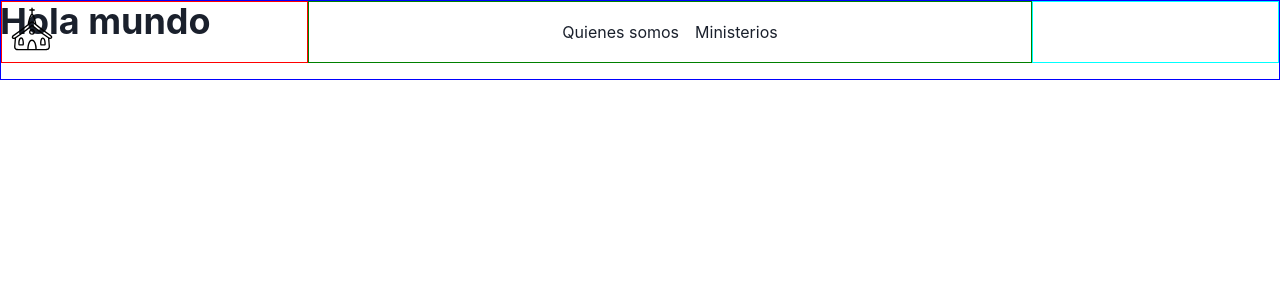
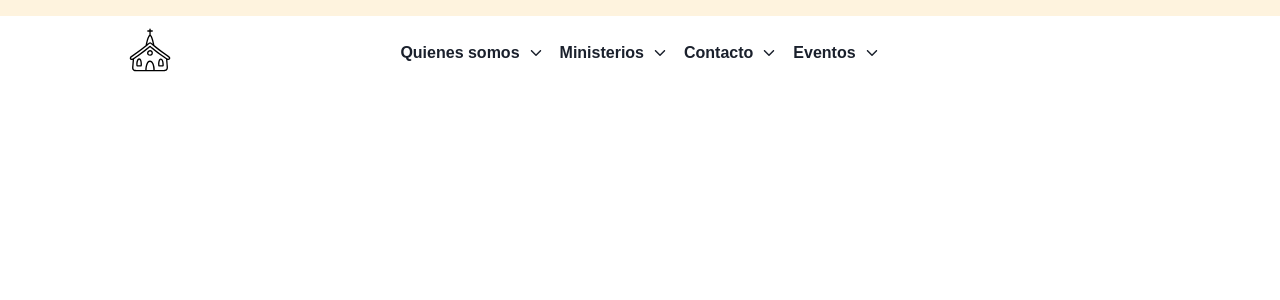
Before and after one commit to Agus9217/iglesia-production, a Next.js app: page / in a window 1280 px wide. Shown: the top 300 px of the page. Built offline with nearby package versions, Linux system fonts and the light colour scheme.

Commit message:
styling navbar

```diff
--- a/src/app/_providers/index.tsx
+++ b/src/app/_providers/index.tsx
@@ -2,6 +2,8 @@
 
 import { ChakraProvider } from '@chakra-ui/react'
 import { css, Global } from '@emotion/react'
+// Supports weights 100-900
+import '@fontsource-variable/montserrat';
 import React from 'react'
 
 export const Providers = ({ children }: { children: React.ReactNode }) => {
@@ -11,6 +13,10 @@ export const Providers = ({ children }: { children: React.ReactNode }) => {
         styles={css`
           html {
             scroll-behavior: smooth;
+          },
+
+          body {
+            font-family: 'Montserrat Variable', sans-serif;
           }
         `}
       />
--- a/src/app/components/navbar/DesktopNavbar.tsx
+++ b/src/app/components/navbar/DesktopNavbar.tsx
@@ -1,5 +1,8 @@
-import { Box, Button, Flex, Popover, PopoverArrow, PopoverBody, PopoverContent, PopoverHeader, PopoverTrigger, Stack, UnorderedList } from '@chakra-ui/react'
+'use client'
+
+import { Box, Button, Flex, Popover, PopoverBody, PopoverContent, PopoverTrigger, Stack, } from '@chakra-ui/react'
 import logo from '../../assets/img/church-logo.svg'
+import { IoIosArrowDown } from "react-icons/io";
 import Image from 'next/image'
 import { navItem } from './nav-item'
 import { Link } from '@chakra-ui/next-js'
@@ -11,9 +14,11 @@ export const DesktopNavbar = () => {
       direction={'row'}
     >
       <Flex
-        borderWidth={'thin'}
-        borderColor={'red'}
         flexGrow={1}
+        maxW={300}
+        w={'100%'}
+        alignItems={'center'}
+        justifyContent={'center'}
       >
         <Image
           src={logo}
@@ -23,33 +28,58 @@ export const DesktopNavbar = () => {
         />
       </Flex>
       <Flex
-        borderWidth={'thin'}
-        borderColor={'green'}
         flexGrow={2}
         alignItems={'center'}
         justifyContent={'center'}
       >
         {
           navItem.map(item => (
-            <Popover key={item.label} trigger={'hover'} placement={'bottom-start'}>
+            <Popover
+              key={item.label}
+              trigger={'hover'}
+              placement={'bottom-start'}
+            >
               <PopoverTrigger>
-                <Box
+                <Button
                   as={'a'}
                   href={item.href ?? '#'}
                   p={2}
+                  variant={'ghost'}
+                  _hover={{
+                    color: 'orange.300'
+                  }}
+                  rightIcon={<IoIosArrowDown />}
+
                 >
                   {item.label}
-                </Box>
+                </Button>
               </PopoverTrigger>
               {
                 item.children && (
-                  <PopoverContent>
+                  <PopoverContent
+                    border={0}
+                    m={0}
+                    p={0}
+                    boxShadow={'lg'}
+                    rounded={'none'}
+                    minW={'sm'}
+                  >
                     {
                       item.children.map(item => (
-                        <PopoverBody key={item.label}>
+                        <PopoverBody
+                          key={item.label}
+                          p={0}
+                          m={0}
+                        >
                           <Box
-                          as={'a'}
-                          href={item.href}
+                            as={'a'}
+                            href={item.href}
+                            role={'group'}
+                            display={'block'}
+                            p={4}
+                            _hover={{
+                              bg: 'orange.50'
+                            }}
                           >
                             {item.label}
                           </Box>
@@ -64,9 +94,11 @@ export const DesktopNavbar = () => {
         }
       </Flex>
       <Flex
-        borderWidth={'thin'}
-        borderColor={'cyan'}
         flexGrow={1}
+        maxW={300}
+        w={'100%'}
+        alignItems={'center'}
+        justifyContent={'center'}
       >
       </Flex>
     </Stack>
--- a/src/app/components/navbar/Navbar.tsx
+++ b/src/app/components/navbar/Navbar.tsx
@@ -1,20 +1,28 @@
-import { Stack } from '@chakra-ui/react'
+import { Divider, Stack } from '@chakra-ui/react'
 import React from 'react'
 import { DesktopNavbar } from './DesktopNavbar'
 
 export const Navbar = () => {
   return (
+    <>
+      <Divider
+        borderColor={'orange.100'}
+        borderWidth={'8px'}
+        mb={2}
+      />
       <Stack
         as={'header'}
         spacing={0}
         position={'fixed'}
-      minH={'80px'}
+        minH={'106px'}
         w={'100%'}
-      borderWidth={'thin'}
-      borderColor={'blue'}
         top={0}
+        justifyContent={'center'}
       >
+
         <DesktopNavbar />
       </Stack>
+    </>
+
   )
 }
--- a/src/app/components/navbar/nav-item.ts
+++ b/src/app/components/navbar/nav-item.ts
@@ -13,5 +13,8 @@ export const navItem: NavItem[] = [
       { label: 'La red grupos', href: '/la-red-grupos' },
       { label: 'Escuela EDI', href: '/escuela-edi' }
     ]
-  }
+  },
+  { label: 'Contacto', href: '/contacto' },
+  { label: 'Eventos', href: '/eventos' },
+
 ]
--- a/src/app/page.tsx
+++ b/src/app/page.tsx
@@ -3,7 +3,6 @@ import { Heading } from "@chakra-ui/react";
 export default function HomePage() {
   return (
     <Heading>
-      Hola mundo
     </Heading>
   );
 }
```
Lines whose indentation alone changed are shown as unchanged.
